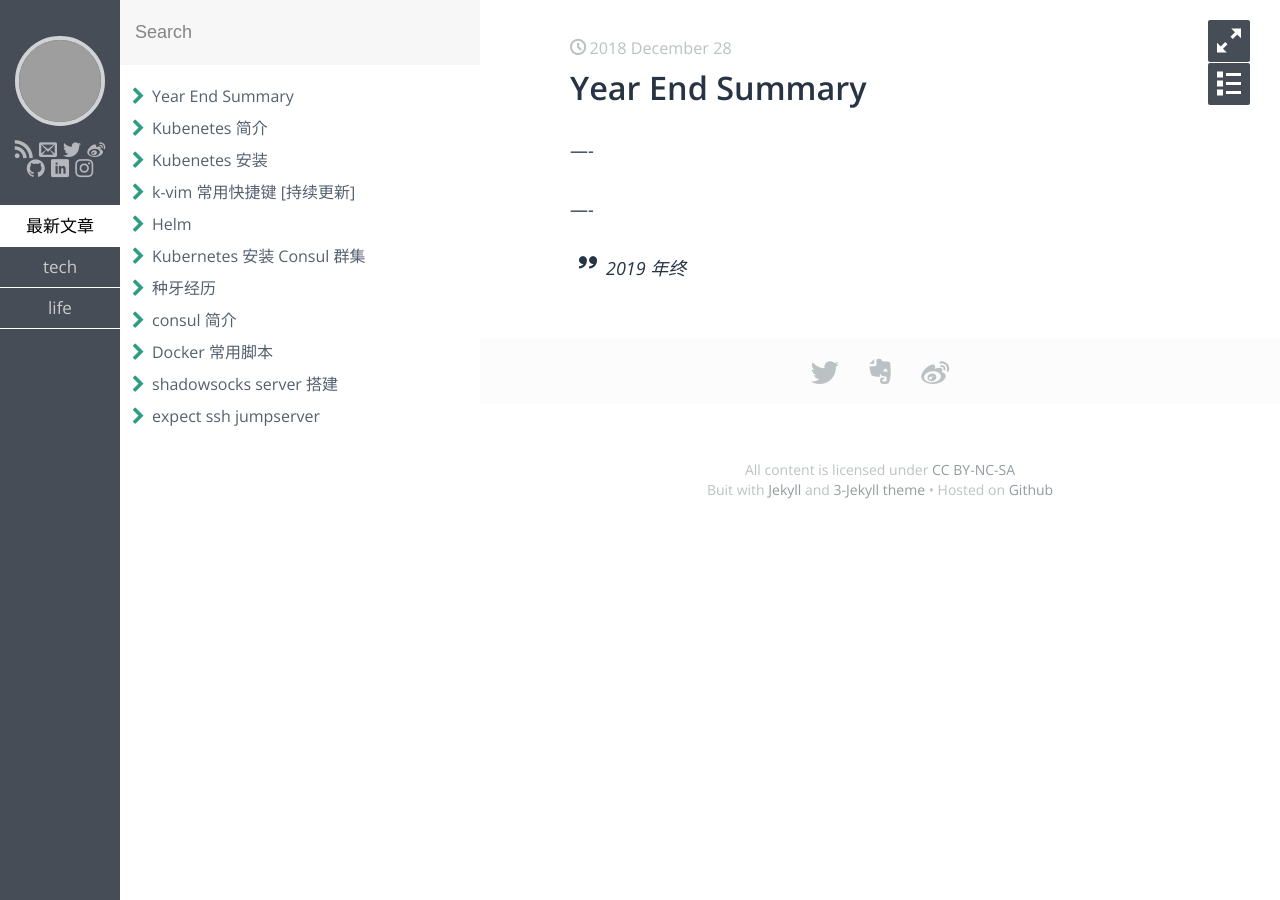
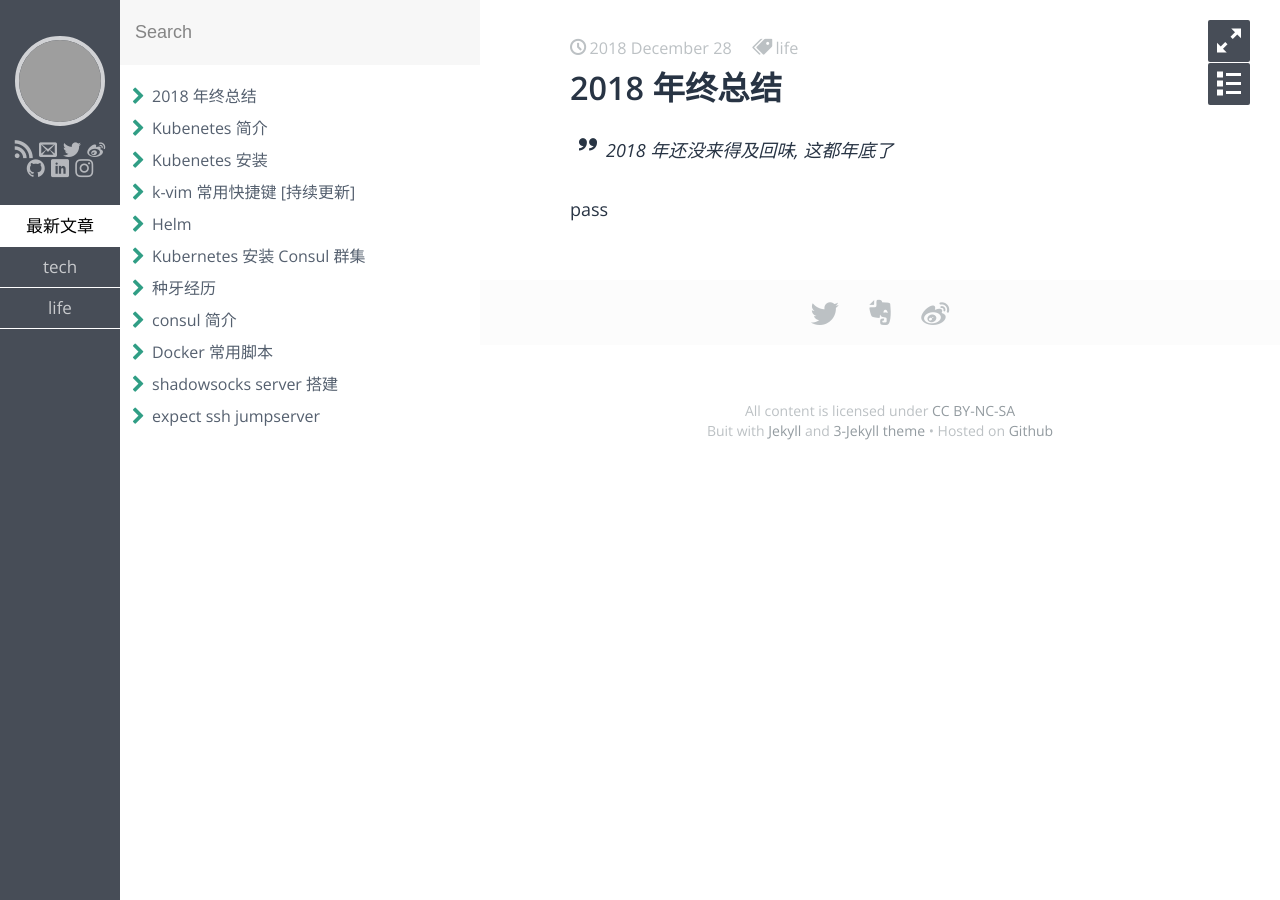
Before and after one commit to hidaen/daen.github.io, a Jekyll site: the page built from _posts/life/2018-12-28-year-end-summary.md, in a window 1280 px wide. Built offline with Jekyll 4.4.1, drawn with Linux system fonts in a browser that asks for light colours; some web fonts are replaced; our own code applies the rules of GitHub Pages for plain Markdown files; grey boxes are pictures that could not be loaded.

Commit message:
Update 2018-12-28-year-end-summary.md

```diff
--- a/_posts/life/2018-12-28-year-end-summary.md
+++ b/_posts/life/2018-12-28-year-end-summary.md
@@ -1,5 +1,12 @@
-—-
+---
+layout: post
+title: 2018 年终总结
+category: life
+tags: life
+keywords: 2019,总结,经历,生活
+description: 2019 年终总结
+---
 
-—-
+> 2018 年还没来得及回味, 这都年底了
 
-> 2019 年终
+pass
```
